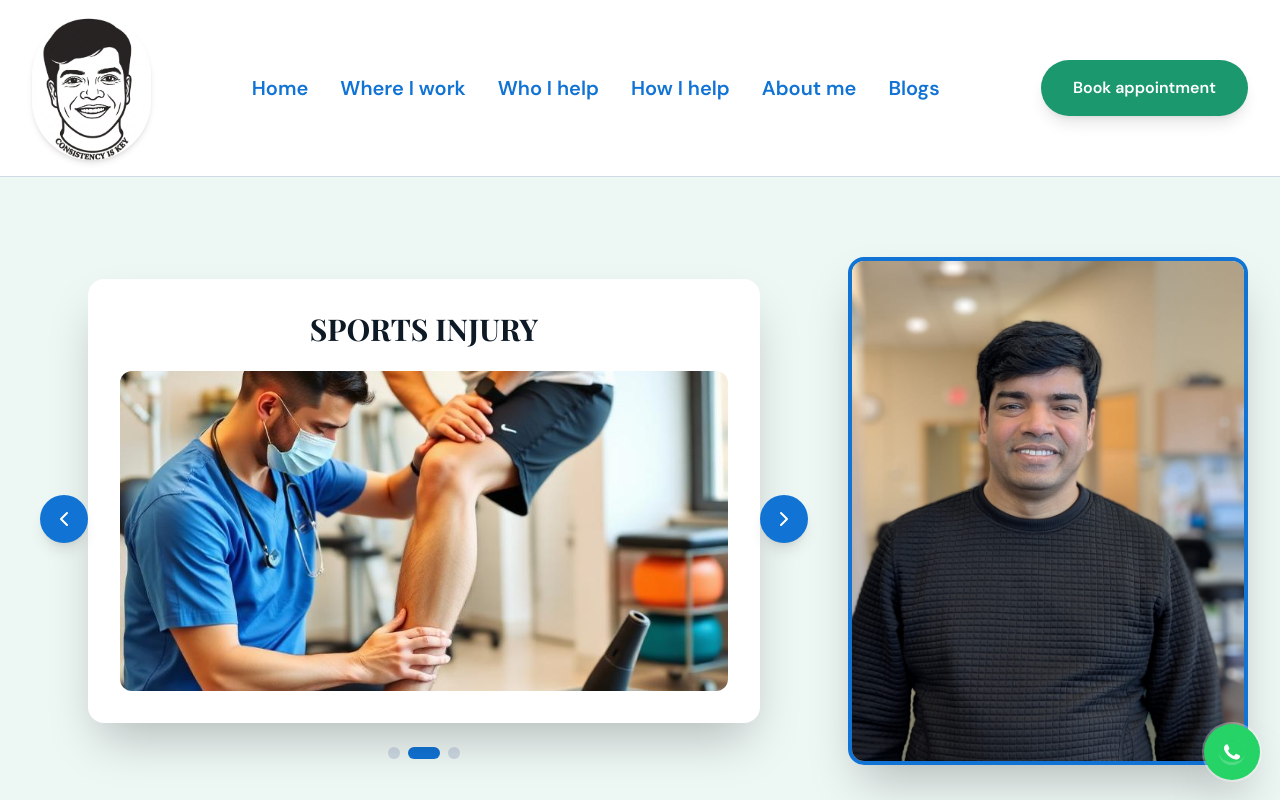
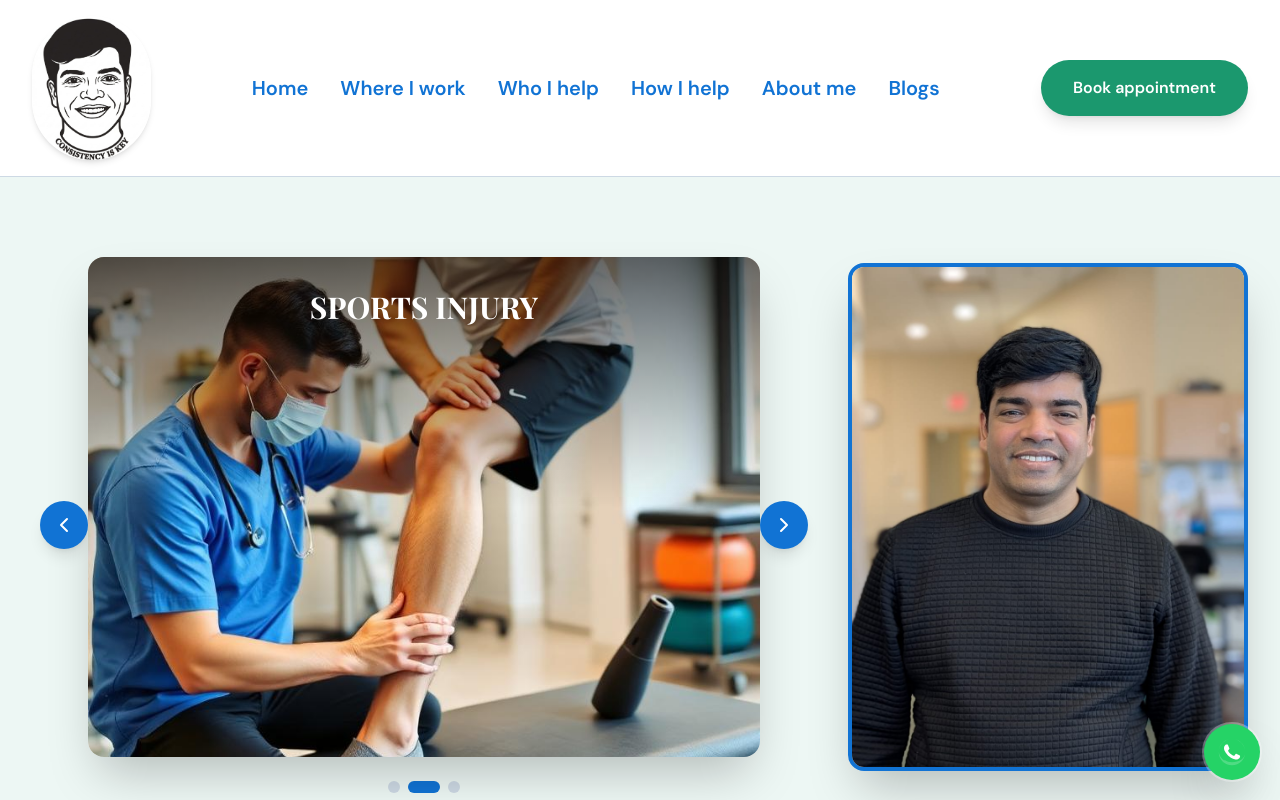
Before and after one commit to kanagarajSCK/PHYSIO-CHANDRA, a React (Vite) app: page / in a window 1280 px wide. Shown: the top 800 px of the page. Built offline with nearby package versions, Linux system fonts and the light colour scheme; the HTML template or start-up script is replaced by a standard one.

Commit message:
Remove carousel padding and overlay title on image for full-width view

```diff
--- a/src/components/HeroSection.tsx
+++ b/src/components/HeroSection.tsx
@@ -35,7 +35,7 @@ const HeroSection = () => {
       <div className="container grid lg:grid-cols-[1fr_400px] gap-8 items-center">
         {/* Carousel */}
         <div className="relative">
-          <div className="relative overflow-hidden rounded-2xl bg-card shadow-2xl max-w-2xl mx-auto">
+          <div className="relative overflow-hidden rounded-2xl bg-card shadow-2xl max-w-2xl mx-auto h-96 md:h-[500px]">
             <AnimatePresence mode="wait">
               <motion.div
                 key={current}
@@ -43,19 +43,21 @@ const HeroSection = () => {
                 animate={{ opacity: 1, x: 0 }}
                 exit={{ opacity: 0, x: -80 }}
                 transition={{ duration: 0.5 }}
-                className="p-8"
+                className="relative w-full h-full"
               >
-                <h2 className="text-2xl md:text-3xl font-heading font-bold text-foreground text-center mb-6">
-                  {conditions[current].title}
-                </h2>
                 <img
                   src={conditions[current].image}
                   alt={conditions[current].title}
-                  className="w-full h-64 md:h-80 object-cover rounded-xl cursor-pointer hover:opacity-90 transition-opacity"
+                  className="w-full h-full object-cover cursor-pointer hover:opacity-90 transition-opacity"
                   width={800}
                   height={600}
                   onClick={handleImageClick}
                 />
+                <div className="absolute inset-0 bg-gradient-to-b from-black/60 via-transparent to-transparent flex items-start justify-center pt-8">
+                  <h2 className="text-2xl md:text-3xl font-heading font-bold text-white text-center">
+                    {conditions[current].title}
+                  </h2>
+                </div>
               </motion.div>
             </AnimatePresence>
           </div>
```
